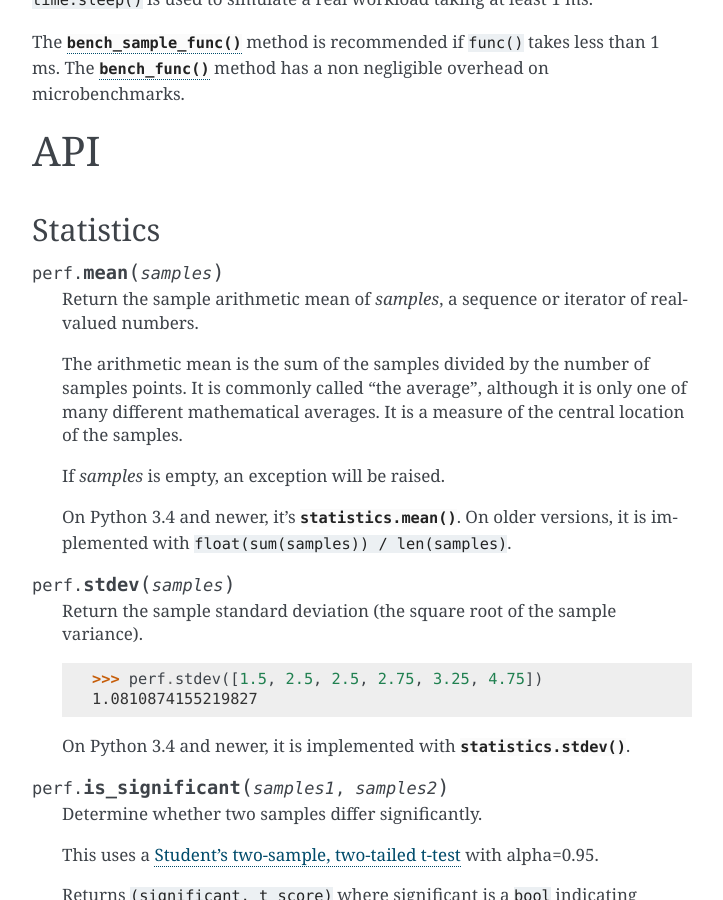
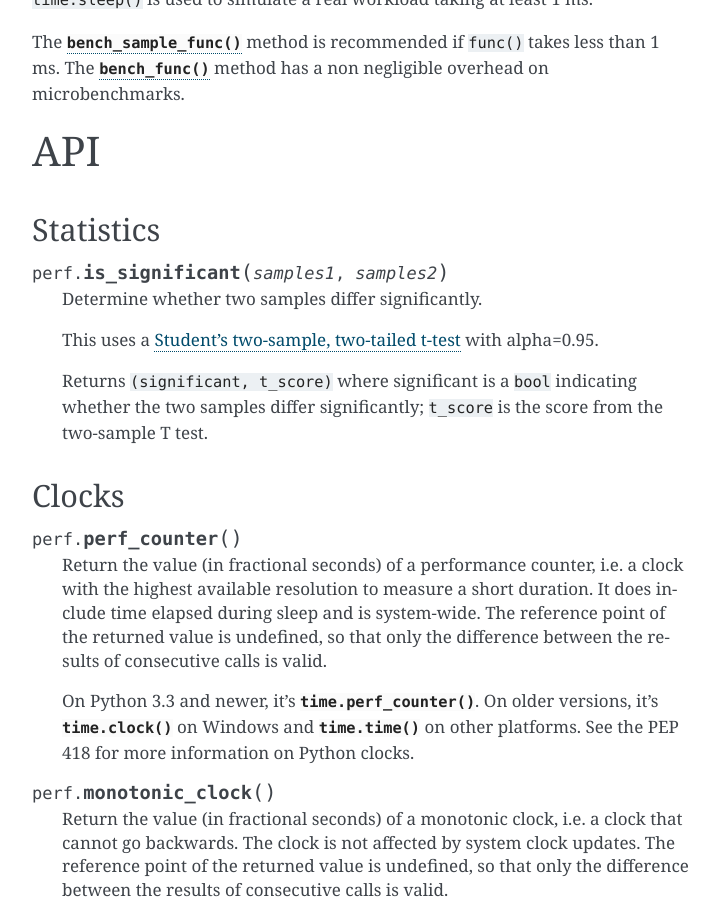
Before and after one commit to psf/pyperf, a Sphinx documentation site: the page built from doc/api.rst, in a window 1280 px wide and 900 px high, scrolled down 1325 px. Shown: the whole window, without its empty margins (388-1111 px from the left). Built offline with Sphinx 7.4.7, drawn with Linux system fonts in a browser that asks for light colours; some of the changed text lies outside the part shown.

Commit message:
update the doc

```diff
--- a/doc/api.rst
+++ b/doc/api.rst
@@ -43,35 +43,6 @@ API
 
 Statistics
 ----------
-
-.. function:: perf.mean(samples)
-
-   Return the sample arithmetic mean of *samples*, a sequence or iterator of
-   real-valued numbers.
-
-   The arithmetic mean is the sum of the samples divided by the number of samples
-   points.  It is commonly called "the average", although it is only one of many
-   different mathematical averages.  It is a measure of the central location of
-   the samples.
-
-   If *samples* is empty, an exception will be raised.
-
-   On Python 3.4 and newer, it's :func:`statistics.mean`. On older versions,
-   it is implemented with ``float(sum(samples)) / len(samples)``.
-
-
-.. function:: perf.stdev(samples)
-
-   Return the sample standard deviation (the square root of the sample
-   variance).
-
-   ::
-
-      >>> perf.stdev([1.5, 2.5, 2.5, 2.75, 3.25, 4.75])
-      1.0810874155219827
-
-   On Python 3.4 and newer, it is implemented with :func:`statistics.stdev`.
-
 
 .. function:: perf.is_significant(samples1, samples2)
 
@@ -146,7 +117,7 @@ Benchmark
       Get raw samples of all runs as a list of raw samples tuples, including
       warmup samples.
 
-      Samples are raw values of all samples: use the :meth:`get_samples` method
+      Samples are raw values of all loops: use the :meth:`get_samples` method
       to get normalized samples per loop iteration.
 
    .. method:: get_samples()
@@ -181,11 +152,6 @@ Benchmark
       Load a result from the JSON file *file* which was created by
       :meth:`json_dump_into`.
 
-   .. method:: mean()
-
-      Get the `mean <https://en.wikipedia.org/wiki/Mean>`_ of
-      :meth:`get_samples`, also known as "average" or "arithmetic mean".
-
    .. method:: median()
 
       Get the `median <https://en.wikipedia.org/wiki/Median>`_ of
@@ -237,7 +203,7 @@ TextRunner
    Samples are rounded to 9 digits using ``round(sample, 9)``. The most
    accurate clock has a precision of 1 nanosecond. But a time difference can
    produce more than 9 decimal digits after the dot, because of rounding issues
-   (time delta is stored as base 2, binary, but formatted in the base 10,
+   (time delta is stored in base 2, binary, but formatted in base 10,
    decimal).
 
    Methods:
```
Also changed, not shown: other parts of doc/api.rst (+5 -5 lines).
